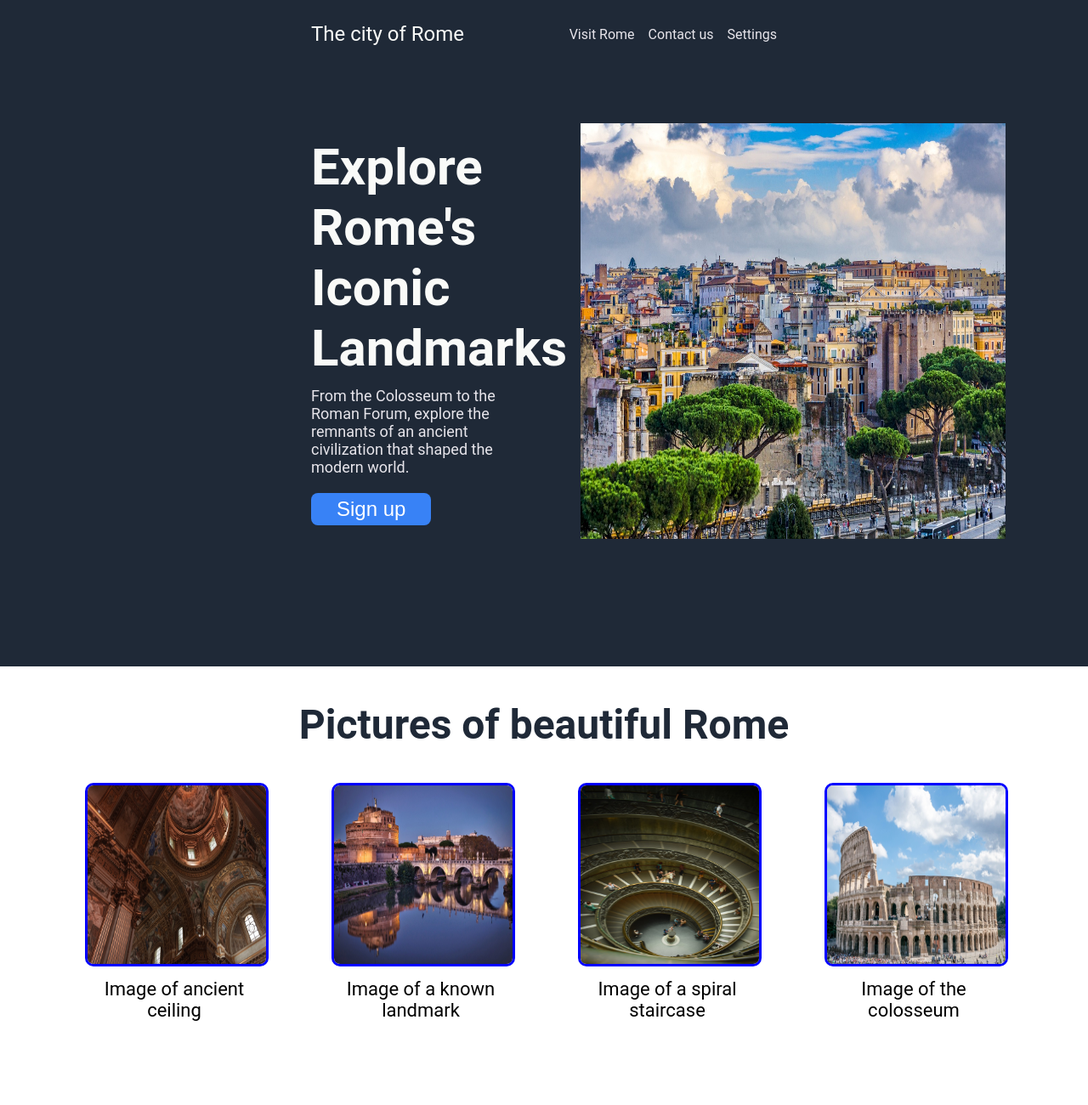
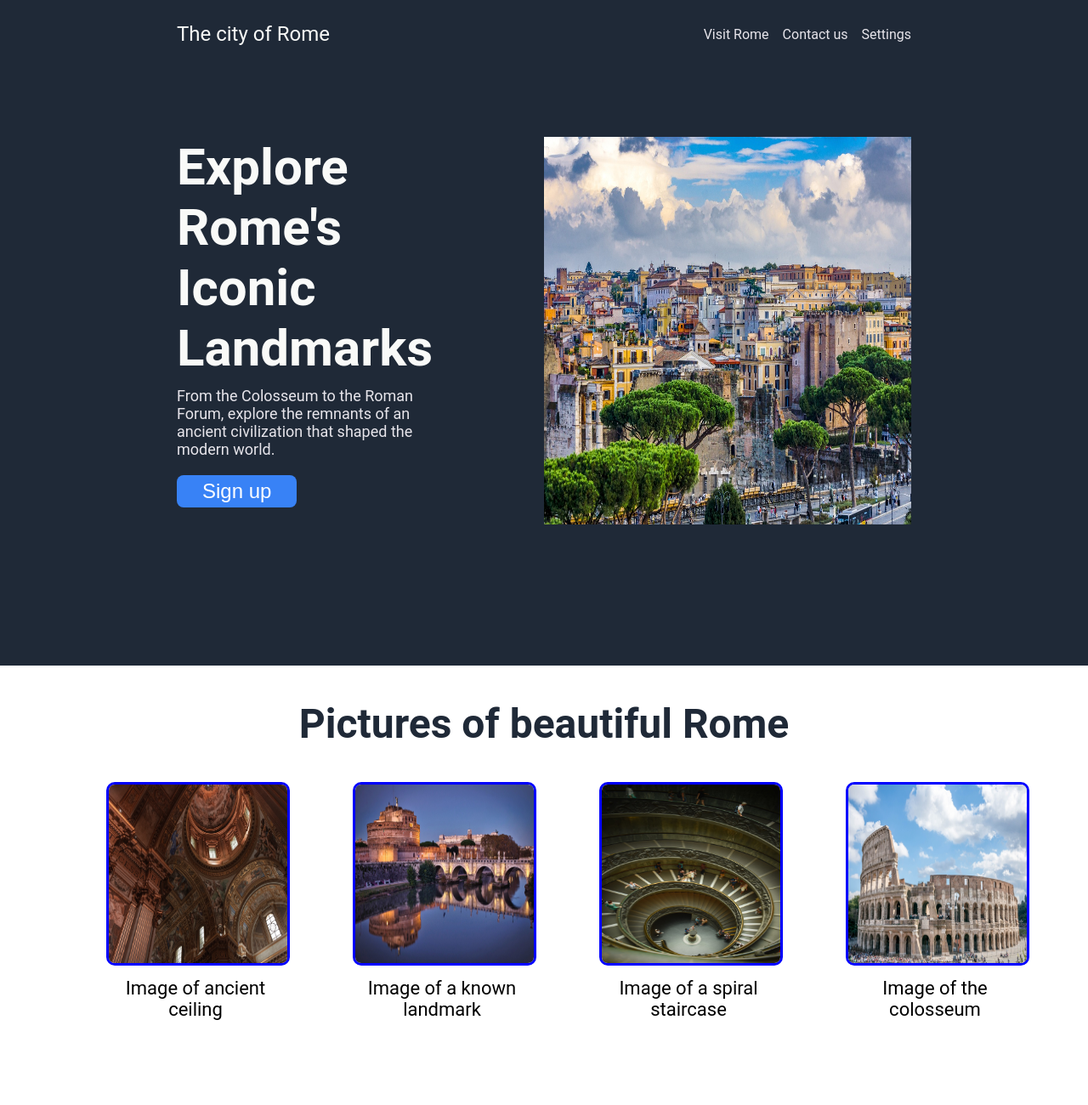
Before and after one commit to BilalKhoffash/landing-page, a plain HTML site: page index.html in a window 1280 px wide. Shown: the top 1300 px of the page at 85% size. Drawn offline with Linux system fonts and the light colour scheme.

Commit message:
Fix CSS add flex wrap for multi-dimension

```diff
--- a/index.html
+++ b/index.html
@@ -26,7 +26,9 @@
                     </div>
                     <button class="button-style">Sign up</button>
                 </div>
-                <img src="./images/rome-4087275_1280.jpg" alt="Picture of houses in Rome" width="500">
+                <div class="fill">
+                    <img src="./images/rome-4087275_1280.jpg" alt="Picture of houses in Rome">
+                </div>
             </div>
         </div>
         <div class="content">
--- a/style.css
+++ b/style.css
@@ -10,7 +10,7 @@ body {
     display: flex;
     flex-direction: column;
     background-color: #1f2937;
-    padding: 10px 350px 150px;
+    padding: 10px 15% 150px;
 }
 
 .header {
@@ -37,11 +37,12 @@ body {
 
 .start-info {
     display: flex;
+    flex-wrap: wrap;
+    padding: 16px;
 }
 
 .hero {
-    padding: 16px;
-    flex-basis: 100%;
+    flex-basis: 50%;
 }
 
 .hero-main-text {
@@ -58,6 +59,16 @@ body {
     font-size: 18px;
 }
 
+.fill {
+    flex-basis: 50%;
+    display: flex;
+    justify-content: center;
+}
+
+.fill img {
+    width: 100%;
+}
+
 .signup1, .button-style {
     font-size: 24px;
     background-color: #3882F6;
@@ -69,6 +80,7 @@ body {
 
 .button-style {
     margin-top: 20px;
+    margin-bottom: 20px;
     border: none;
 }
 
@@ -88,8 +100,9 @@ body {
 }
 
 .maincontent {
+    flex-wrap: wrap;
     display: flex;
-    gap: 80px;
+    gap: 30px;
     margin-bottom: 100px;
 }
 
@@ -103,6 +116,7 @@ body {
 .item {
     width: 210px;
     text-align: center;
+    margin-left: 50px;
 }
 
 .itemtext {
```
